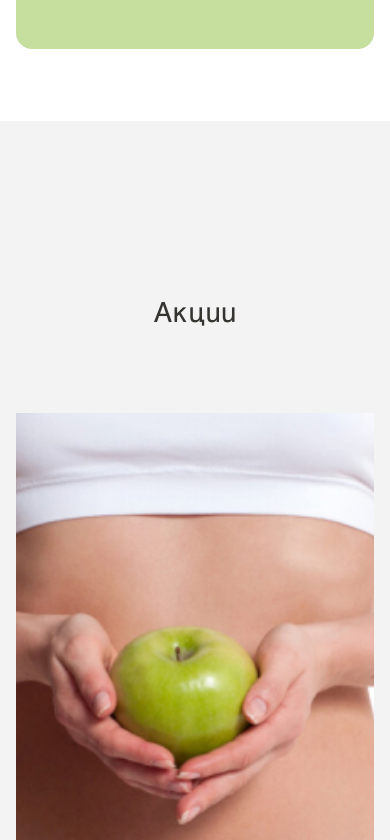
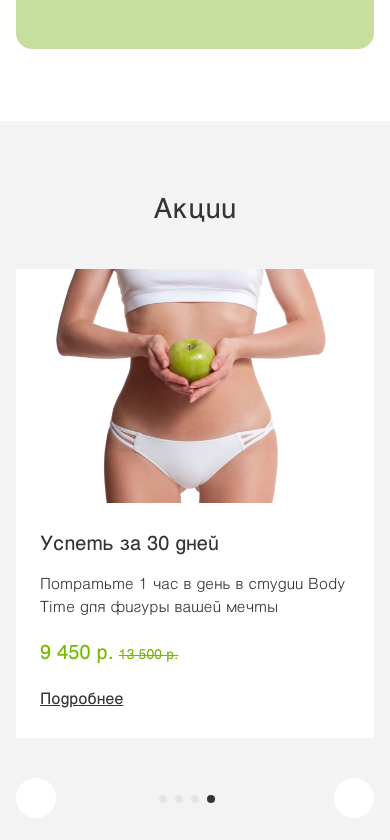
Before and after one commit to pomazkovanton/bodytime, a website: page index.html in a window 390 px wide. Shown: the part 2824-3664 px from the top of the page. Drawn offline with nearby package versions, Linux system fonts and the light colour scheme.

Commit message:
feat: adds an adaptive slider #2

```diff
--- a/css/blocks/slider/__btn-ico/slider__btn-ico.css
+++ b/css/blocks/slider/__btn-ico/slider__btn-ico.css
@@ -3,3 +3,10 @@
   height: 24px;
   color: var(--main-color-dark);
 }
+
+@media screen and (max-width: 820px) {
+  .slider__btn-ico {
+    width: 8px;
+    height: 16px;
+  }
+}
--- a/css/blocks/slider/__btn/slider__btn.css
+++ b/css/blocks/slider/__btn/slider__btn.css
@@ -15,3 +15,10 @@
 .slider__btn:hover {
   opacity: 0.6;
 }
+
+@media screen and (max-width: 820px) {
+  .slider__btn {
+    width: 40px;
+    height: 40px;
+  }
+}
--- a/css/blocks/slider/__content/slider__content.css
+++ b/css/blocks/slider/__content/slider__content.css
@@ -1,3 +1,9 @@
 .slider__content {
   padding: 80px 80px 80px 30px;
 }
+
+@media screen and (max-width: 820px) {
+  .slider__content {
+    padding: 24px;
+  }
+}
--- a/css/blocks/slider/__controls/slider__controls.css
+++ b/css/blocks/slider/__controls/slider__controls.css
@@ -5,3 +5,10 @@
   justify-content: space-between;
   margin: 48px auto 0;
 }
+
+@media screen and (max-width: 820px) {
+  .slider__controls {
+    max-width: 100%;
+    margin-top: 40px;
+  }
+}
--- a/css/blocks/slider/__description/slider__description.css
+++ b/css/blocks/slider/__description/slider__description.css
@@ -8,3 +8,10 @@
   font-weight: 400;
   line-height: 1.7;
 }
+
+@media screen and (max-width: 820px) {
+  .slider__description {
+    margin-bottom: 16px;
+    font-size: 14px;
+  }
+}
--- a/css/blocks/slider/__item/slider__item.css
+++ b/css/blocks/slider/__item/slider__item.css
@@ -3,3 +3,9 @@
   justify-content: space-between;
   background-color: var(--main-color-light);
 }
+
+@media screen and (max-width: 820px) {
+  .slider__item {
+    display: block;
+  }
+}
--- a/css/blocks/slider/__link/slider__link.css
+++ b/css/blocks/slider/__link/slider__link.css
@@ -12,3 +12,9 @@
 .slider__link:hover {
   opacity: 0.6;
 }
+
+@media screen and (max-width: 820px) {
+  .slider__link {
+    font-size: 16px;
+  }
+}
--- a/css/blocks/slider/__old-price/slider__old-price.css
+++ b/css/blocks/slider/__old-price/slider__old-price.css
@@ -2,3 +2,9 @@
   font-size: 18px;
   text-decoration: line-through;
 }
+
+@media screen and (max-width: 820px) {
+  .slider__old-price {
+    font-size: 14px;
+  }
+}
--- a/css/blocks/slider/__pagination/slider__pagination.css
+++ b/css/blocks/slider/__pagination/slider__pagination.css
@@ -11,3 +11,14 @@
 .swiper-pagination-bullet-active {
   background-color: var(--main-color-text);
 }
+
+@media screen and (max-width: 820px) {
+  .slider__pagination {
+    max-width: 80px;
+  }
+
+  .swiper-pagination-bullet {
+    width: 8px;
+    height: 8px;
+  }
+}
--- a/css/blocks/slider/__price/slider__price.css
+++ b/css/blocks/slider/__price/slider__price.css
@@ -8,3 +8,10 @@
   font-weight: 400;
   line-height: 1.7;
 }
+
+@media screen and (max-width: 820px) {
+  .slider__price {
+    margin-bottom: 16px;
+    font-size: 20px;
+  }
+}
--- a/css/blocks/slider/__subtitle/slider__subtitle.css
+++ b/css/blocks/slider/__subtitle/slider__subtitle.css
@@ -8,3 +8,10 @@
   font-weight: 400;
   line-height: 1.3;
 }
+
+@media screen and (max-width: 820px) {
+  .slider__subtitle {
+    margin-bottom: 16px;
+    font-size: 20px;
+  }
+}
--- a/css/blocks/slider/__wrapper/slider__wrapper.css
+++ b/css/blocks/slider/__wrapper/slider__wrapper.css
@@ -2,3 +2,9 @@
   max-width: 1328px;
   margin: 80px auto 0;
 }
+
+@media screen and (max-width: 820px) {
+  .slider__wrapper {
+    margin-top: 40px;
+  }
+}
--- a/css/blocks/slider/slider.css
+++ b/css/blocks/slider/slider.css
@@ -2,3 +2,10 @@
   padding: 176px 16px;
   background-color: var(--main-color-slider);
 }
+
+@media screen and (max-width: 820px) {
+  .slider {
+    padding-top: 72px;
+    padding-bottom: 72px;
+  }
+}
```
